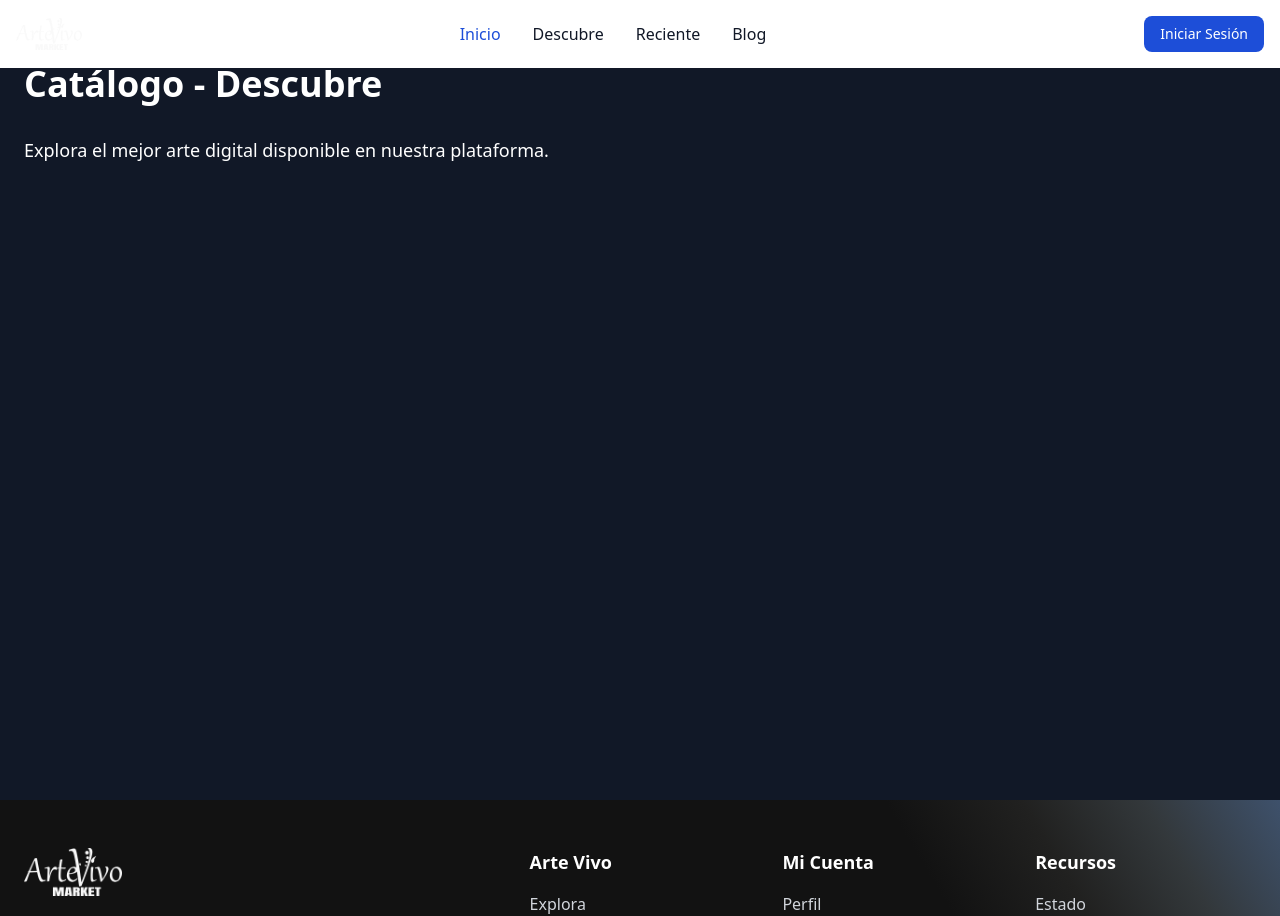
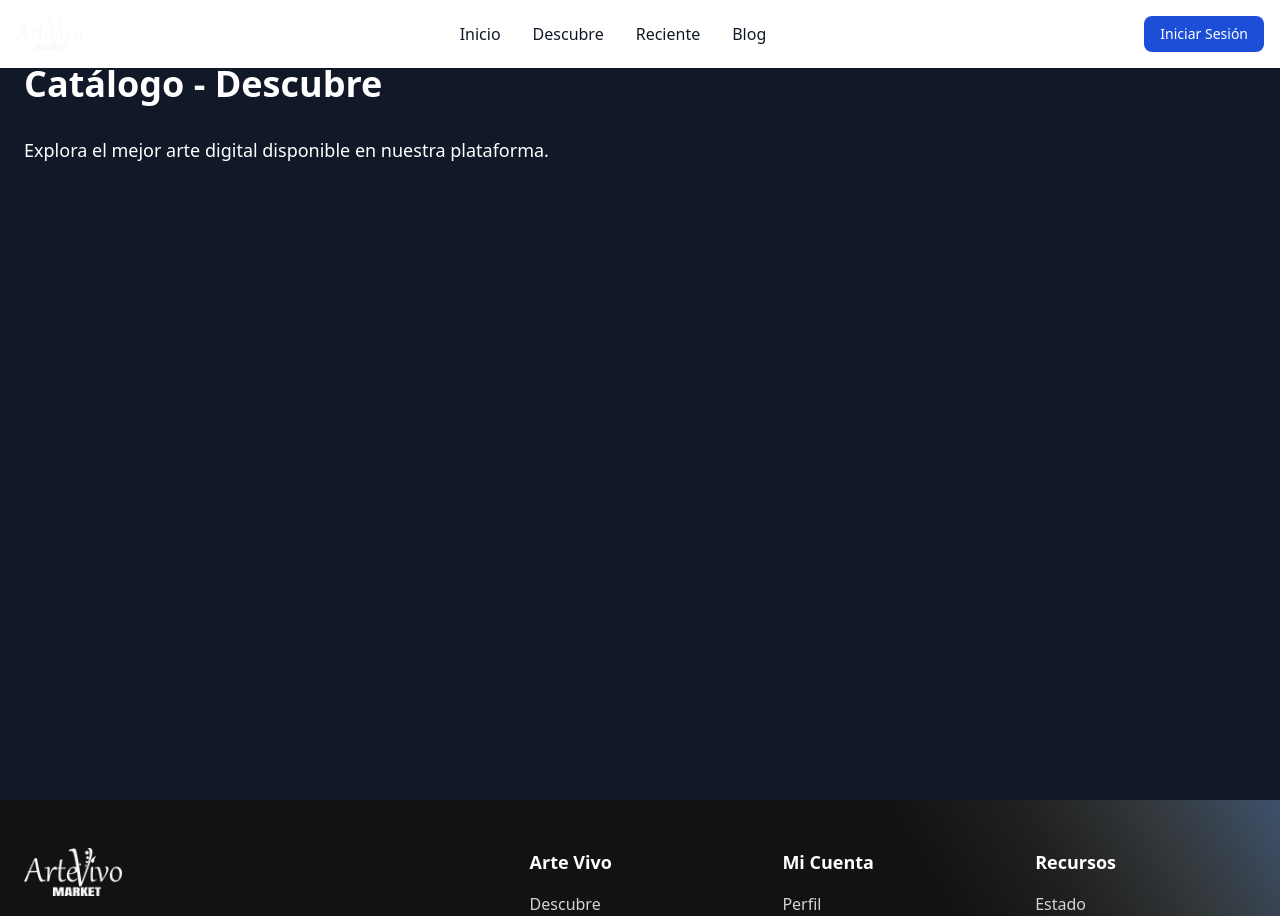
Before and after one commit to DavidMChay/tienda-arte-online, a React (Vite) app: page /descubre in a window 1280 px wide. Shown: the top 916 px of the page. Built offline with nearby package versions, Linux system fonts and the light colour scheme.

Commit message:
Add to the Navbar and Footer the routes for "/" and "/descubre"

```diff
--- a/src/App.jsx
+++ b/src/App.jsx
@@ -1,7 +1,7 @@
 import React from 'react';
 import { BrowserRouter as Router, Routes, Route } from 'react-router-dom';
 import HomePage from './pages/HomePage';
-import DiscoverPage from './pages/DiscoverPage'; // Nueva página
+import DiscoverPage from './pages/DiscoverPage';
 
 function App() {
   return (
--- a/src/components/footer/Footer.jsx
+++ b/src/components/footer/Footer.jsx
@@ -1,18 +1,16 @@
 import React from 'react';
-import { FaTwitter, FaInstagram, FaFacebook, FaArrowRight } from 'react-icons/fa'; // Importar íconos de redes sociales
-import './Footer.css'; // Opcional: Para estilos personalizados
-import logo from './artevivo-logo.png'; // Asegúrate de tener el logo en la carpeta del componente
+import { FaTwitter, FaInstagram, FaFacebook, FaArrowRight } from 'react-icons/fa';
+import './Footer.css';
+import logo from './artevivo-logo.png';
+import { Link } from 'react-router-dom';
 
 export default function Footer() {
   return (
     <footer className="custom-footer text-gray-300 py-12 px-6">
       <div className="container mx-auto grid grid-cols-1 md:grid-cols-5 gap-8">
-        {/* Logo y Suscripción */}
         <div className="md:col-span-2 space-y-4">
-          {/* Logo */}
           <img src={logo} alt="Arte Vivo Market Logo" className="h-12 w-auto mb-4" />
           <p>Ingrese su correo para suscribirse a ArtVivo y recibir las ultimas noticias.</p>
-          {/* Formulario de Suscripción */}
           <div className="flex">
             <input
               type="email"
@@ -23,7 +21,6 @@ export default function Footer() {
               <FaArrowRight className="h-5 w-5" />
             </button>
           </div>
-          {/* Iconos de Redes Sociales */}
           <div className="flex space-x-4 mt-4">
             <a href="#" className="text-gray-400 hover:text-white">
               <FaTwitter className="h-6 w-6" />
@@ -37,11 +34,10 @@ export default function Footer() {
           </div>
         </div>
 
-        {/* Enlaces de Navegación */}
         <div>
           <h4 className="text-white text-lg font-semibold mb-4">Arte Vivo</h4>
           <ul className="space-y-2">
-            <li><a href="#" className="hover:text-white">Explora</a></li>
+            <li><Link to="/descubre" className="hover:text-white">Descubre</Link></li>
             <li><a href="#" className="hover:text-white">Arte Digital</a></li>
             <li><a href="#" className="hover:text-white">Nosotros</a></li>
           </ul>
@@ -68,7 +64,7 @@ export default function Footer() {
         </div>
       </div>
 
-      {/* Términos y Derechos Reservados */}
+
       <div className="border-t border-gray-700 mt-8 pt-4 text-center text-sm text-gray-500">
         <p>
           <a href="#" className="hover:text-white">Términos</a> |{' '}
--- a/src/components/navbar/Navbar.jsx
+++ b/src/components/navbar/Navbar.jsx
@@ -1,4 +1,5 @@
 import React from 'react';
+import { Link } from 'react-router-dom';
 import artLogo from './artevivo-logo.png';
 
 export default function Navbar() {
@@ -6,9 +7,9 @@ export default function Navbar() {
     <div className="navbar-custom">
       <nav className="bg-white border-gray-200 dark:bg-gray-900 fixed w-full top-0 z-50">
         <div className="max-w-screen-xl flex flex-wrap items-center justify-between mx-auto p-4">
-          <a href="#" className="flex items-center space-x-3 rtl:space-x-reverse">
+          <Link to="/" className="flex items-center space-x-3 rtl:space-x-reverse">
             <img src={artLogo} className="h-8" alt="Arte Vivo Logo" />
-          </a>
+          </Link>
           <div className="flex md:order-2 space-x-3 md:space-x-0 rtl:space-x-reverse">
             <button
               type="button"
@@ -47,21 +48,21 @@ export default function Navbar() {
           >
             <ul className="flex flex-col font-medium p-4 md:p-0 mt-4 border border-gray-100 rounded-lg bg-gray-50 md:space-x-8 rtl:space-x-reverse md:flex-row md:mt-0 md:border-0 md:bg-white dark:bg-gray-800 md:dark:bg-gray-900 dark:border-gray-700">
               <li>
-                <a
-                  href="#"
-                  className="block py-2 px-3 md:p-0 text-white bg-blue-700 rounded md:bg-transparent md:text-blue-700 md:dark:text-blue-500"
+                <Link
+                  to="/"
+                  className="block py-2 px-3 md:p-0 text-gray-900 rounded hover:bg-gray-100 md:hover:bg-transparent md:hover:text-blue-700 md:dark:hover:text-blue-500 dark:text-white dark:hover:bg-gray-700 dark:hover:text-white md:dark:hover:bg-transparent dark:border-gray-700"
                   aria-current="page"
                 >
                   Inicio
-                </a>
+                </Link>
               </li>
               <li>
-                <a
-                  href="#"
+                <Link
+                  to="/descubre"
                   className="block py-2 px-3 md:p-0 text-gray-900 rounded hover:bg-gray-100 md:hover:bg-transparent md:hover:text-blue-700 md:dark:hover:text-blue-500 dark:text-white dark:hover:bg-gray-700 dark:hover:text-white md:dark:hover:bg-transparent dark:border-gray-700"
                 >
                   Descubre
-                </a>
+                </Link>
               </li>
               <li>
                 <a
```
